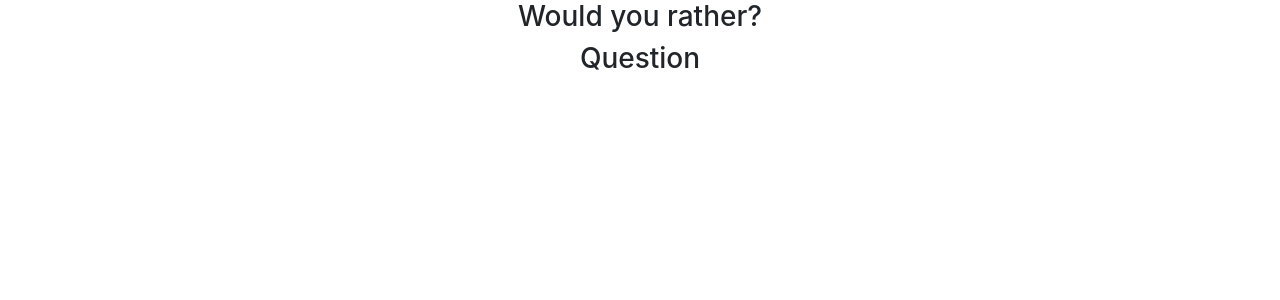
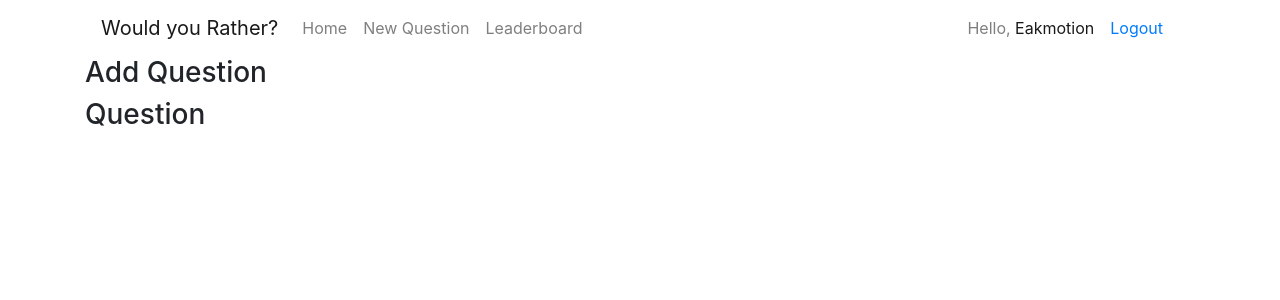
Before and after one commit to eakmotion/Would-You-Rather-App, a React (Create React App) app: page /question/add in a window 1280 px wide. Shown: the top 300 px of the page. Built offline with nearby package versions, Linux system fonts and the light colour scheme.

Commit message:
Organized project structure and added navbar

```diff
--- /dev/null
+++ b/src/components/AddQuestion.jsx
@@ -0,0 +1,11 @@
+import React, { Component } from 'react'
+
+class AddQuestion extends Component {
+  render() {
+    return (
+      <h3>Add Question</h3>
+    )
+  }
+}
+
+export default AddQuestion
--- a/src/components/App.js
+++ b/src/components/App.jsx
@@ -1,24 +1,28 @@
 import React, { Component } from 'react';
 import { BrowserRouter as Router, Route } from 'react-router-dom'
-import '../App.css';
+// import '../App.css';
 import Dashboard from './Dashboard'
 import Question from './Question'
 import Answer from './Answer'
 import Leaderboard from './Leaderboard'
 import Membership from './Membership'
+import { Container } from 'react-bootstrap';
+import MainNav from './MainNav'
+import AddQuestion from './AddQuestion'
 
 class App extends Component {
   render() {
     return (
       <Router>
-        <div className="App">
-          <h3>Would you rather?</h3>
+        <Container>
+          <MainNav />
           <Route path='/' exact component={Dashboard} />
+          <Route path='/question/add' exact component={AddQuestion} />
           <Route path='/question/:id' exact component={Question} />
-          <Route path='/question/:id/answer' component={Answer} />
-          <Route path='/leaderboard' component={Leaderboard} />
-          <Route path='/login' component={Membership} />
-        </div>
+          <Route path='/question/:id/answer' exact component={Answer} />
+          <Route path='/leaderboard' exact component={Leaderboard} />
+          <Route path='/login' exact component={Membership} />
+        </Container>
       </Router>
     );
   }
--- a/src/components/Dashboard.js
+++ /dev/null
@@ -1,11 +0,0 @@
-import React, { Component } from 'react'
-
-class Dashboard extends Component {
-  render() {
-    return (
-      <h3>Dashboard</h3>
-    )
-  }
-}
-
-export default Dashboard
--- /dev/null
+++ b/src/components/Dashboard.jsx
@@ -0,0 +1,13 @@
+import React, { Component } from 'react';
+
+class Dashboard extends Component {
+  render() {
+    return (
+      <div>
+        <h3>Dashboard</h3>
+      </div>
+    );
+  }
+}
+
+export default Dashboard;
--- /dev/null
+++ b/src/components/MainNav.jsx
@@ -0,0 +1,33 @@
+import React from 'react';
+import { Navbar, Nav } from 'react-bootstrap';
+import { NavLink, withRouter } from 'react-router-dom';
+
+const MainNav = () => {
+  return (
+    <Navbar>
+      <Navbar.Brand href='/'>Would you Rather?</Navbar.Brand>
+      <Navbar.Toggle />
+      <Nav className='mr-auto'>
+        <NavLink to='/' exact activeClassName='active' className='nav-link'>
+          Home
+        </NavLink>
+        <NavLink to='question/add' activeClassName='active' className='nav-link'>
+          New Question
+        </NavLink>
+        <NavLink to='/leaderboard' activeClassName='active' className='nav-link'>
+          Leaderboard
+        </NavLink>
+      </Nav>
+      <Navbar.Collapse className='justify-content-end'>
+        <Navbar.Text>
+          Hello, <NavLink to='/logout'>Eakmotion</NavLink>
+        </Navbar.Text>
+        <NavLink to='/logout' activeClassName='active' className='nav-link'>
+          Logout
+        </NavLink>
+      </Navbar.Collapse>
+    </Navbar>
+  );
+};
+
+export default withRouter(MainNav);
```
Also changed, not shown: src/components/Answer.jsx (renamed from src/components/Answer.js), src/components/Leaderboard.jsx (renamed from src/components/Leaderboard.js), src/components/Membership.jsx (renamed from src/components/Membership.js), src/components/Question.jsx (renamed from src/components/Question.js).
